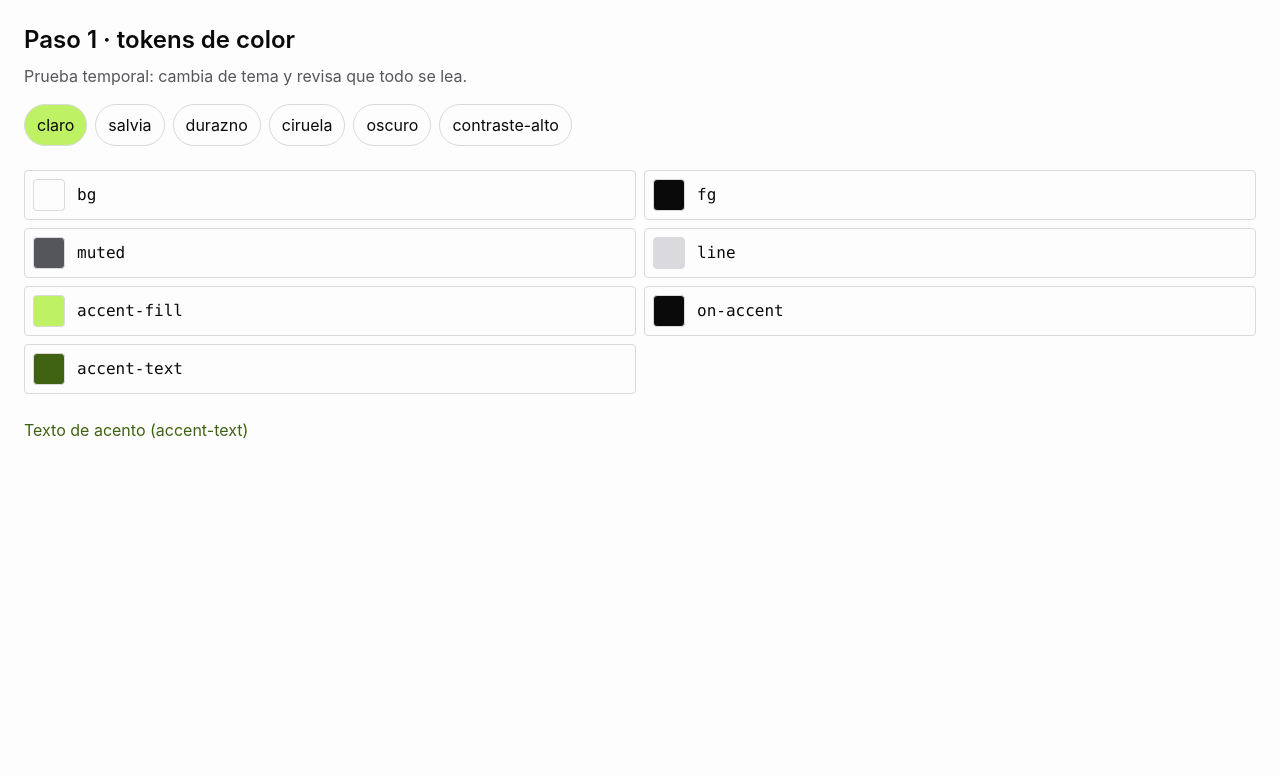
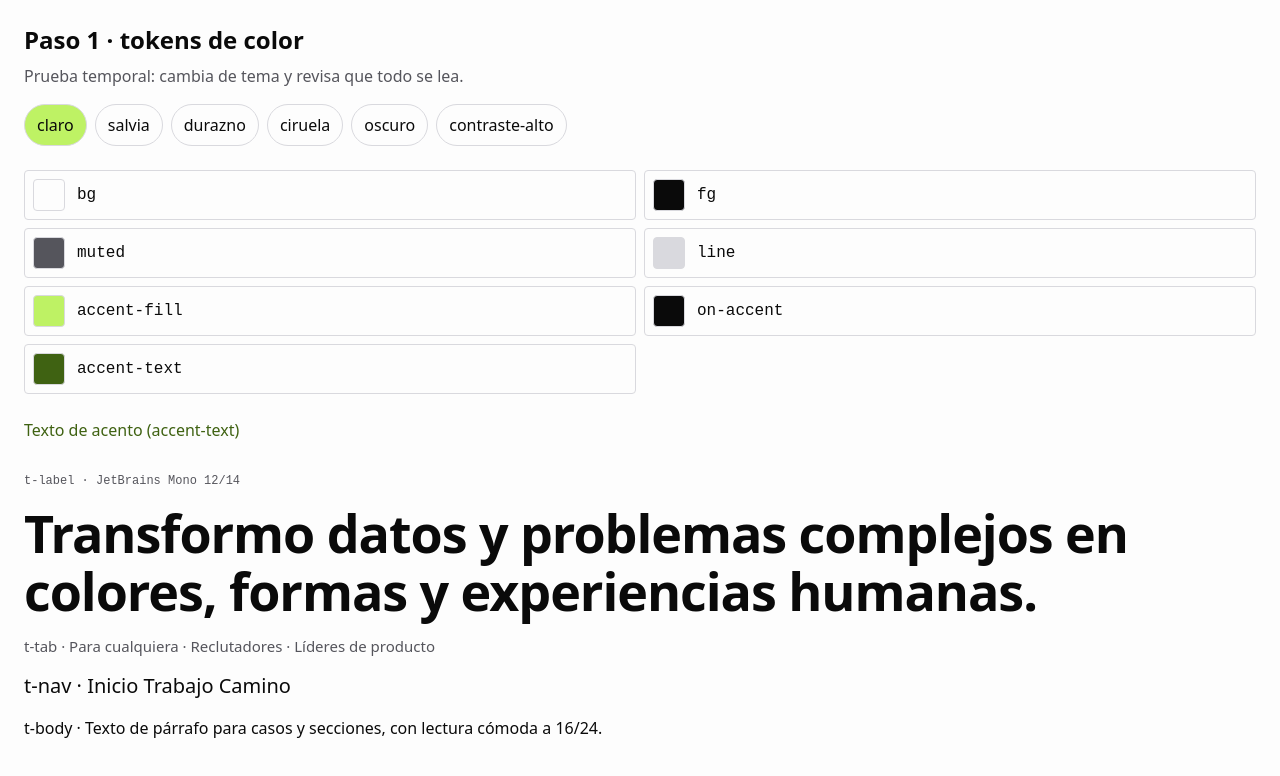
Before and after one commit to CarlossCrispin/Portafolio, a React (Vite) app: page / in a window 1280 px wide. Shown: the top 776 px of the page. Built offline with nearby package versions, Linux system fonts and the light colour scheme.

Commit message:
feat: tipografía Archivo + JetBrains Mono autoalojadas

```diff
--- a/src/App.tsx
+++ b/src/App.tsx
@@ -33,6 +33,13 @@ export default function App() {
         ))}
       </ul>
       <p className="mt-6 text-accent-text">Texto de acento (accent-text)</p>
+      <section className="mt-8 grid gap-4">
+        <p className="t-label text-muted">t-label · JetBrains Mono 12/14</p>
+        <h2 className="t-display text-fg">Transformo datos y problemas complejos en colores, formas y experiencias humanas.</h2>
+        <p className="t-tab text-muted">t-tab · Para cualquiera · Reclutadores · Líderes de producto</p>
+        <p className="t-nav text-fg">t-nav · Inicio Trabajo Camino</p>
+        <p className="t-body text-fg">t-body · Texto de párrafo para casos y secciones, con lectura cómoda a 16/24.</p>
+      </section>
     </main>
   )
 }
--- a/src/index.css
+++ b/src/index.css
@@ -1,5 +1,6 @@
 @import "tailwindcss";
 @import "./styles/tokens.css";
+@import "./styles/typography.css";
 
 /* Nombres semánticos para Tailwind v4: bg-bg, text-fg, text-muted, border-line,
    bg-accent, text-on-accent, text-accent. Apuntan a las variables del tema. */
--- a/src/main.tsx
+++ b/src/main.tsx
@@ -1,5 +1,7 @@
 import { StrictMode } from 'react'
 import { createRoot } from 'react-dom/client'
+import '@fontsource-variable/archivo'
+import '@fontsource-variable/jetbrains-mono'
 import App from './App'
 import './index.css'
 
--- /dev/null
+++ b/src/styles/typography.css
@@ -0,0 +1,32 @@
+/* Tipografía · fuente: Figma (frames Inicio v2). Archivo (titulares/UI) + JetBrains Mono (etiquetas/código).
+   Fuentes autoalojadas con @fontsource-variable (se importan en main.tsx). */
+
+@theme {
+  --font-sans: "Archivo Variable", system-ui, sans-serif;
+  --font-mono: "JetBrains Mono Variable", ui-monospace, monospace;
+}
+
+@layer base {
+  html { font-family: var(--font-sans); font-size: 16px; line-height: 24px; -webkit-font-smoothing: antialiased; }
+}
+
+@layer components {
+  /* Titular: SemiBold, tracking -2 %. 32/36 móvil · 52/58 tablet · 56/62 desktop */
+  .t-display { font-weight: 600; font-size: 32px; line-height: 36px; letter-spacing: -0.02em; }
+  /* Pestañas de audiencia: Medium 15/20 móvil y tablet · 14/20 desktop */
+  .t-tab { font-weight: 500; font-size: 15px; line-height: 20px; }
+  /* Navegación lateral (solo desktop): Medium 20/28 */
+  .t-nav { font-weight: 500; font-size: 20px; line-height: 28px; }
+  /* Cuerpo */
+  .t-body { font-weight: 400; font-size: 16px; line-height: 24px; }
+  /* Etiqueta: JetBrains Mono 12/14 */
+  .t-label { font-family: var(--font-mono); font-weight: 400; font-size: 12px; line-height: 14px; }
+
+  @media (min-width: 768px) {
+    .t-display { font-size: 52px; line-height: 58px; }
+  }
+  @media (min-width: 1440px) {
+    .t-display { font-size: 56px; line-height: 62px; }
+    .t-tab { font-size: 14px; }
+  }
+}
```
